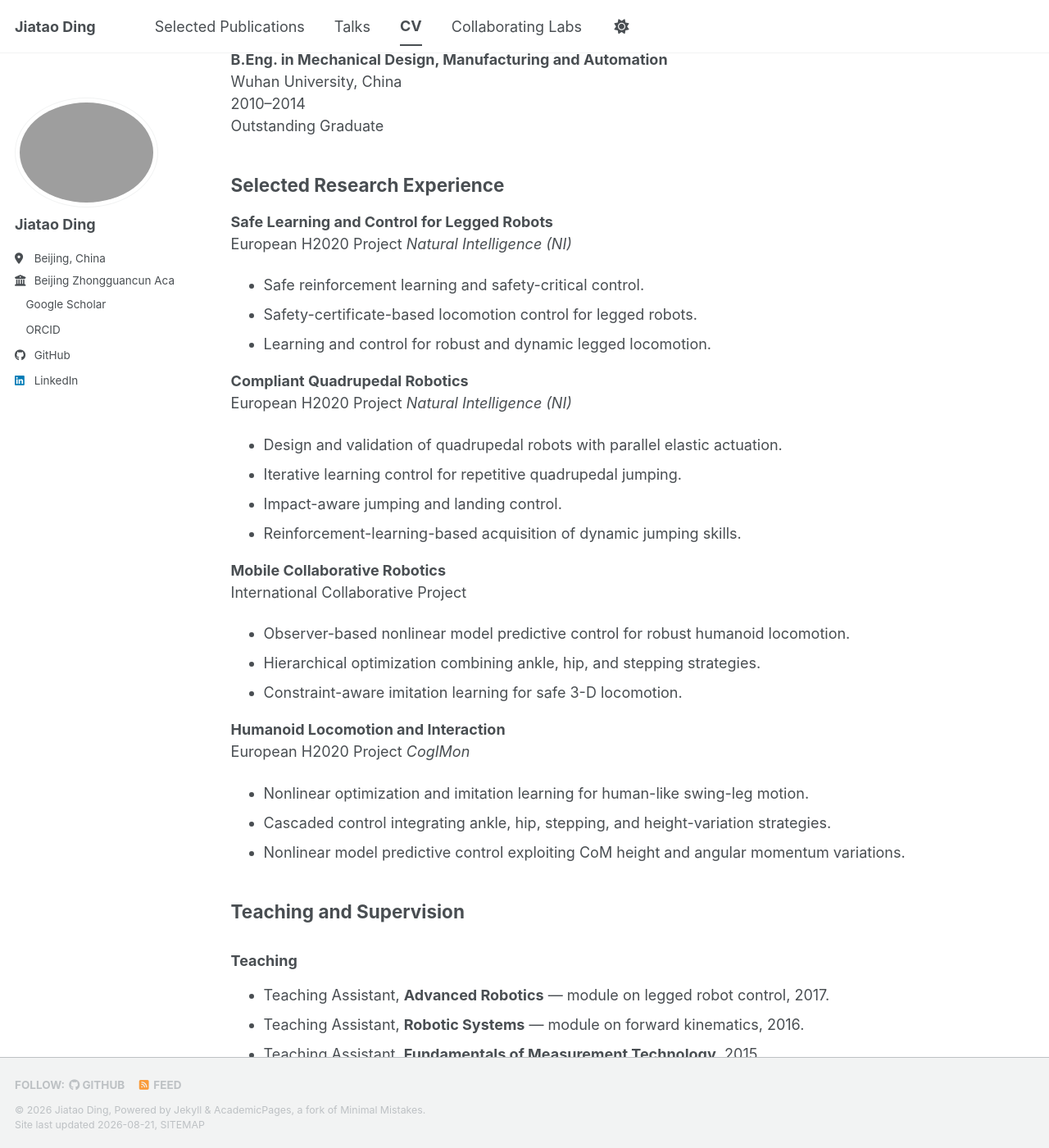
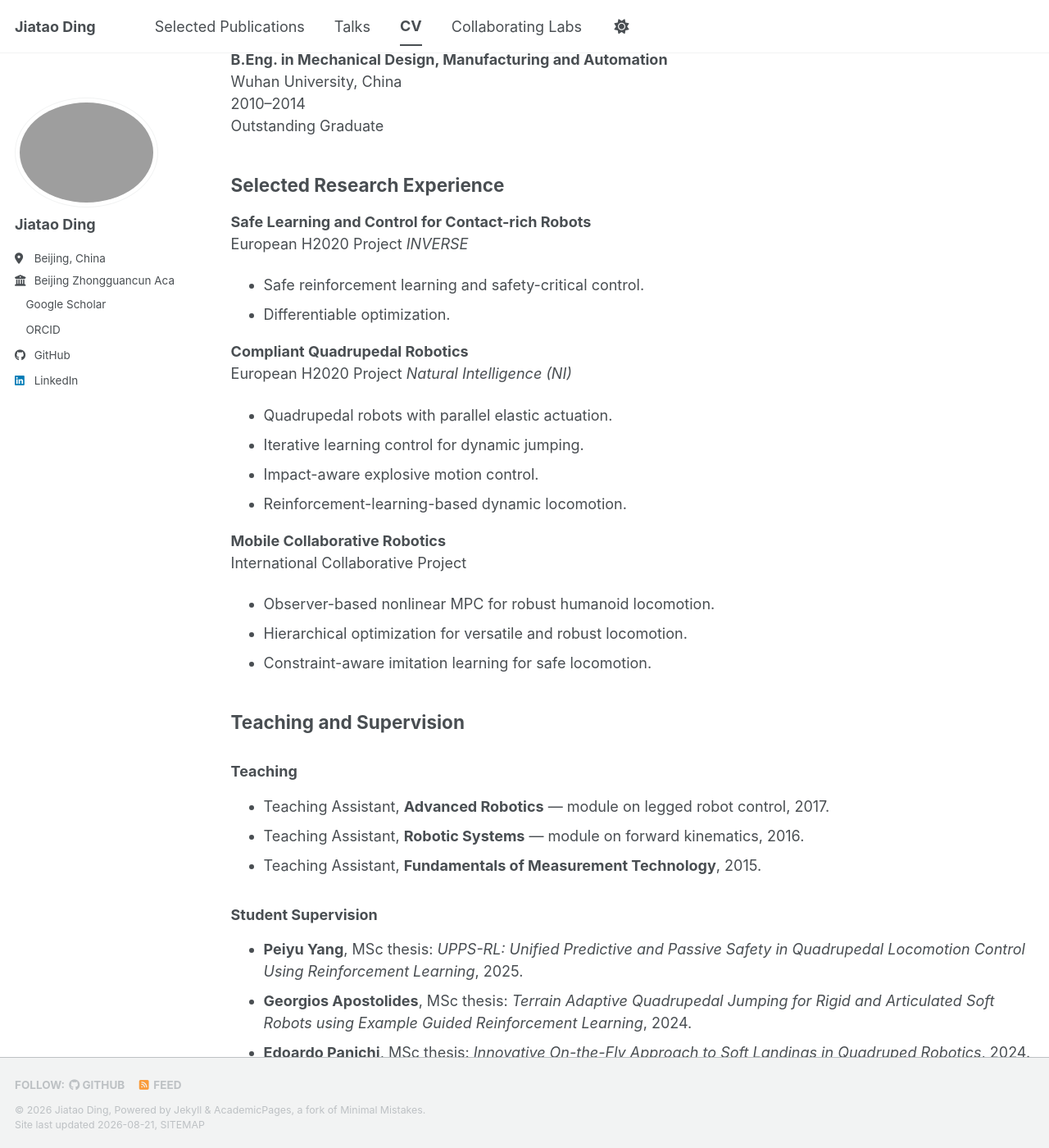
Before and after one commit to jiataoding/jiataoding.github.io, a Jekyll site: the page built from _pages/cv.md, in a window 1280 px wide and 1400 px high, scrolled down 1186 px. Shown: the whole window at 82% size. Built offline with Jekyll 4.4.1, drawn with Linux system fonts in a browser that asks for light colours; a style sheet for code colours, icons or effects is not loaded.

Commit message:
Revise research experience in CV
Updated research experience section with new project details and refined descriptions.

```diff
--- a/_pages/cv.md
+++ b/_pages/cv.md
@@ -53,30 +53,28 @@ Outstanding Graduate
 
 ## Selected Research Experience
 
-**Safe Learning and Control for Legged Robots**
-European H2020 Project *Natural Intelligence (NI)*
+**Safe Learning and Control for Contact-rich Robots**
+European H2020 Project *INVERSE*
+
 - Safe reinforcement learning and safety-critical control.
-- Safety-certificate-based locomotion control for legged robots.
-- Learning and control for robust and dynamic legged locomotion.
+- Differentiable optimization.
+
 
 **Compliant Quadrupedal Robotics**
 European H2020 Project *Natural Intelligence (NI)*
-- Design and validation of quadrupedal robots with parallel elastic actuation.
-- Iterative learning control for repetitive quadrupedal jumping.
-- Impact-aware jumping and landing control.
-- Reinforcement-learning-based acquisition of dynamic jumping skills.
+
+- Quadrupedal robots with parallel elastic actuation.
+- Iterative learning control for dynamic jumping.
+- Impact-aware explosive motion control.
+- Reinforcement-learning-based dynamic locomotion.
+
 
 **Mobile Collaborative Robotics**
 International Collaborative Project
-- Observer-based nonlinear model predictive control for robust humanoid locomotion.
-- Hierarchical optimization combining ankle, hip, and stepping strategies.
-- Constraint-aware imitation learning for safe 3-D locomotion.
 
-**Humanoid Locomotion and Interaction**
-European H2020 Project *CogIMon*
-- Nonlinear optimization and imitation learning for human-like swing-leg motion.
-- Cascaded control integrating ankle, hip, stepping, and height-variation strategies.
-- Nonlinear model predictive control exploiting CoM height and angular momentum variations.
+- Observer-based nonlinear MPC for robust humanoid locomotion.
+- Hierarchical optimization for versatile and robust locomotion.
+- Constraint-aware imitation learning for safe locomotion.
 
 ## Teaching and Supervision
 
```
